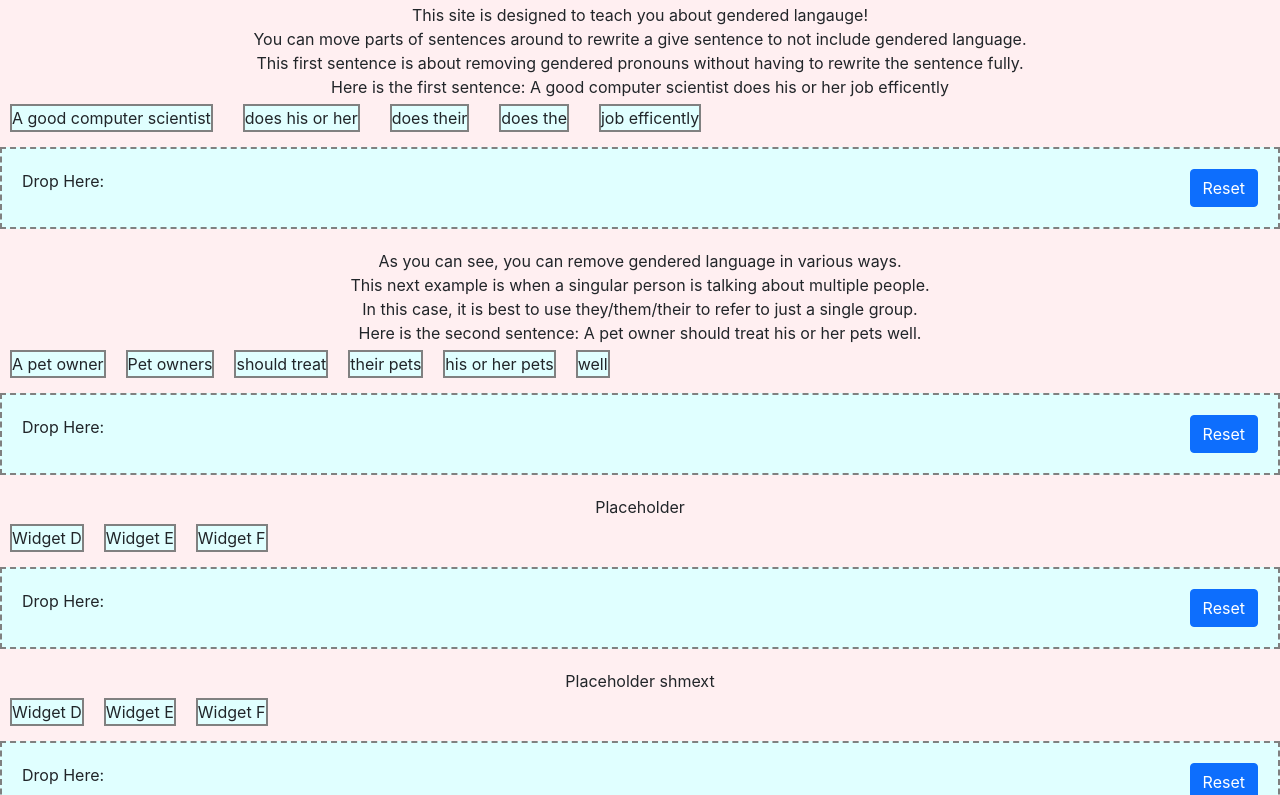
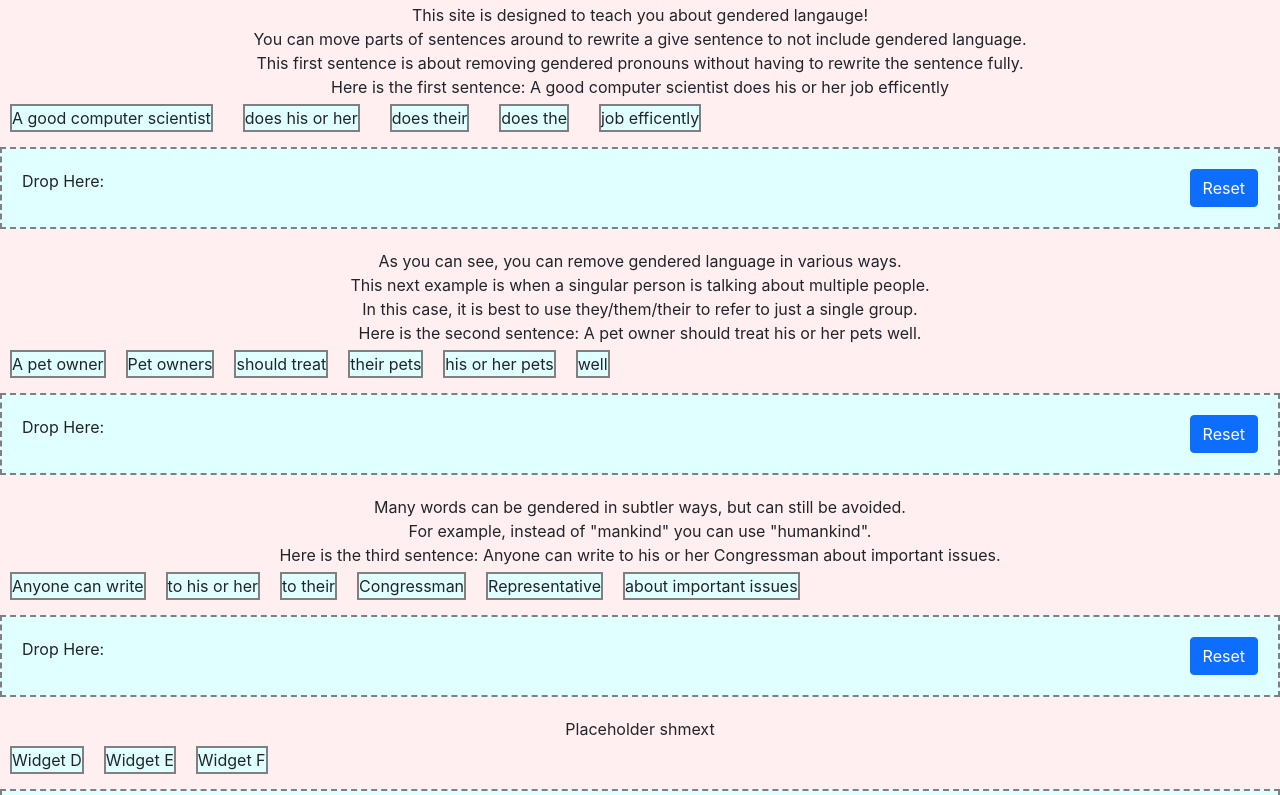
Before and after one commit to RoryUD/HenHacks2024, a React (Create React App) app: page / in a window 1280 px wide. Shown: the part 393-1188 px from the top of the page. Built offline with nearby package versions, Linux system fonts and the light colour scheme.

Commit message:
Added widget 3
New example

```diff
--- a/src/App.tsx
+++ b/src/App.tsx
@@ -198,29 +198,56 @@ function App(): JSX.Element {
             </div>
 
             <p>
-                Placeholder
+                Many words can be gendered in subtler ways, but can still be avoided.
+				<div>
+				For example, instead of "mankind" you can use "humankind".
+				</div>
+				<div>
+				Here is the third sentence: Anyone can write to his or her Congressman about important issues.
+				</div>
             </p>
             <div className="widgets3">
                 <div
                     className="widget3"
                     draggable
-                    onDragStart={(e) => handleOnDrag(e, "Widget D")}
+                    onDragStart={(e) => handleOnDrag(e, "Anyone can write")}
                 >
-                    Widget D
+                    Anyone can write
                 </div>
                 <div
                     className="widget3"
                     draggable
-                    onDragStart={(e) => handleOnDrag(e, "Widget E")}
+                    onDragStart={(e) => handleOnDrag(e, "to his or her")}
                 >
-                    Widget E
+                    to his or her
                 </div>
                 <div
                     className="widget3"
                     draggable
-                    onDragStart={(e) => handleOnDrag(e, "Widget F")}
+                    onDragStart={(e) => handleOnDrag(e, "to their")}
                 >
-                    Widget F
+                    to their
+                </div>
+				<div
+                    className="widget3"
+                    draggable
+                    onDragStart={(e) => handleOnDrag(e, "Congressman")}
+                >
+                    Congressman
+                </div>
+				<div
+                    className="widget3"
+                    draggable
+                    onDragStart={(e) => handleOnDrag(e, "Representative")}
+                >
+                    Representative
+                </div>
+				<div
+                    className="widget3"
+                    draggable
+                    onDragStart={(e) => handleOnDrag(e, "about important issues")}
+                >
+                    about important issues
                 </div>
             </div>
             <div className="page" onDrop={handleOnDrop3} onDragOver={handleDragOver}>
```
Also changed, not shown: 1 other file (tests, documents, lock files or other folders).
